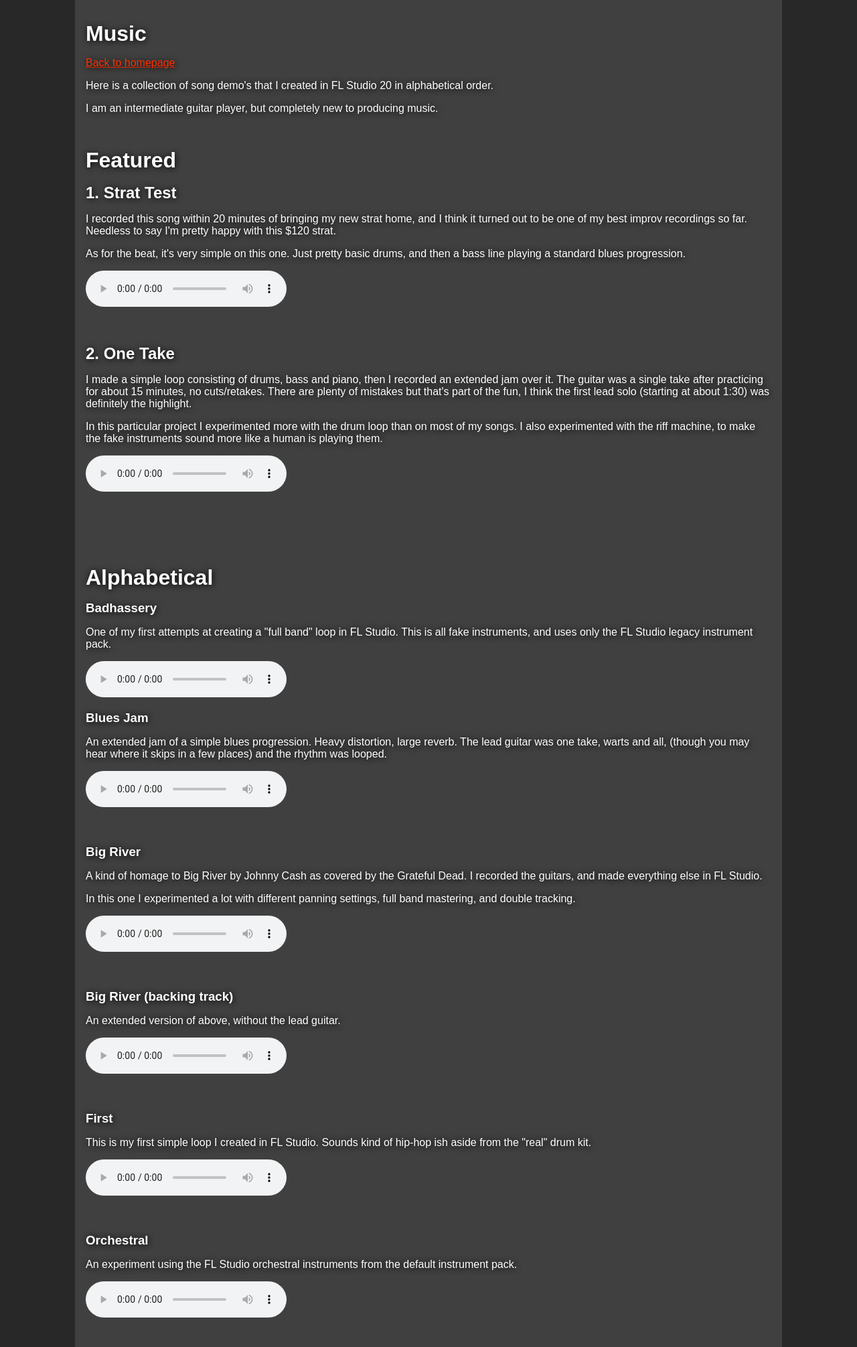
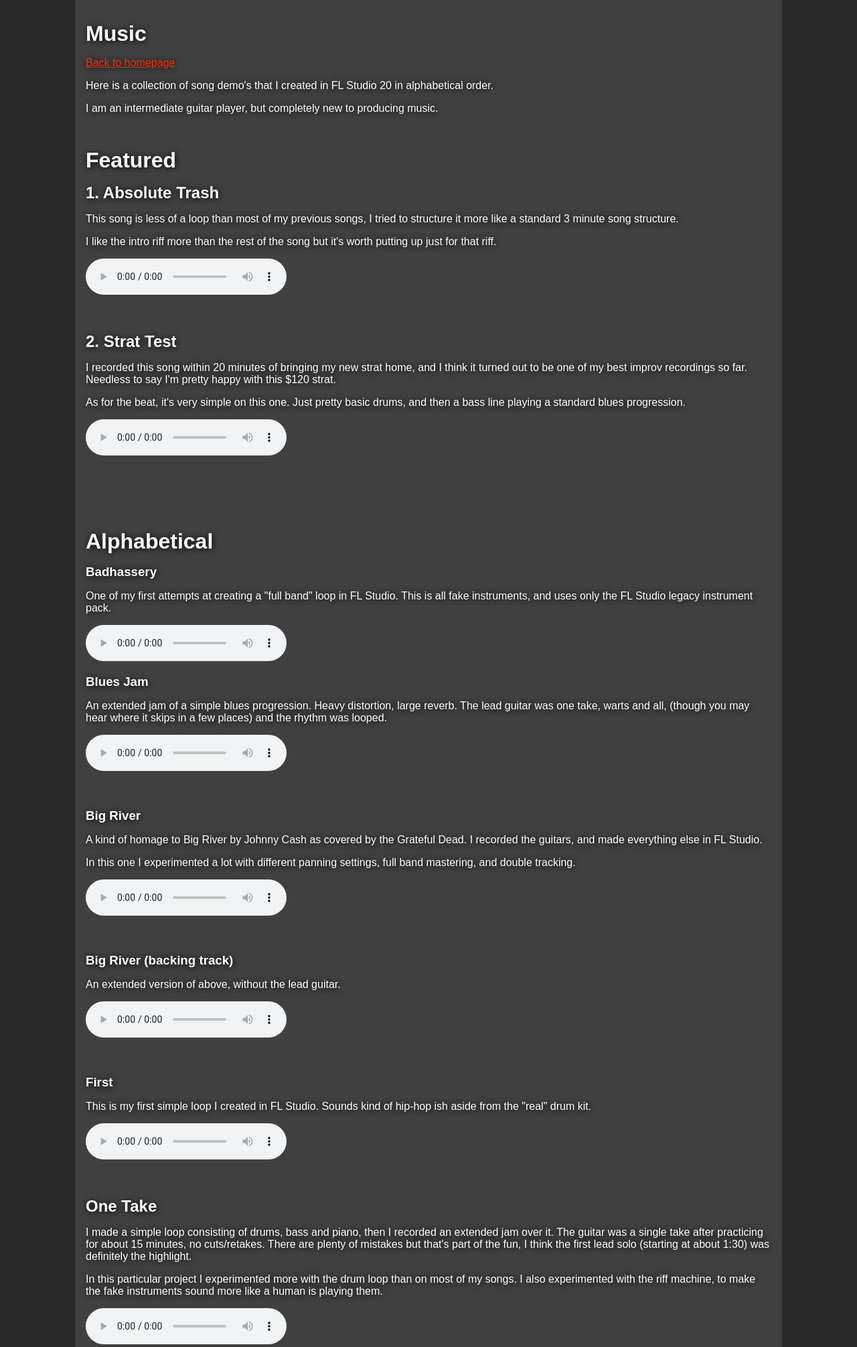
Before and after one commit to Punkweb/punkweb, a Django app: page /music/ in a window 1280 px wide. Shown: the top 2011 px of the page at 67% size. Run offline with Django 3.2, Linux system fonts and the light colour scheme; parts of the project's set-up code (start-up, migrations or seed data) failed here and were passed over.

Commit message:
Added "absolute trash" song

```diff
--- a/punkweb/templates/punkweb/music.html
+++ b/punkweb/templates/punkweb/music-list.html
@@ -54,21 +54,18 @@
       <p>I am an intermediate guitar player, but completely new to producing music.</p>
       <br />
       <h1>Featured</h1>
-      <h2>1. Strat Test</h2>
+      <h2>1. Absolute Trash</h2>
+      <p>This song is less of a loop than most of my previous songs, I tried to structure it more like a standard 3 minute song structure.</p>
+      <p>I like the intro riff more than the rest of the song but it's worth putting up just for that riff.</p>
+      <audio controls src="{% static 'punkweb/music/absolute_trash.mp3' %}">
+        Your browser does not support the audio element.
+      </audio>
+      <br /><br /><br />
+      <h2>2. Strat Test</h2>
       <p>I recorded this song within 20 minutes of bringing my new strat home, and I think it turned out to be one of my best improv recordings so far.
         Needless to say I'm pretty happy with this $120 strat.</p>
       <p>As for the beat, it's very simple on this one.  Just pretty basic drums, and then a bass line playing a standard blues progression.</p>
       <audio controls src="{% static 'punkweb/music/5minStrat.mp3' %}">
-        Your browser does not support the audio element.
-      </audio>
-      <br /><br /><br />
-      <h2>2. One Take</h2>
-      <p>I made a simple loop consisting of drums, bass and piano, then I recorded an extended jam over it.
-        The guitar was a single take after practicing for about 15 minutes, no cuts/retakes.  There are plenty of mistakes but that's part of the fun, I think the first lead solo (starting at about 1:30) was definitely the highlight.
-      </p>
-      <p>In this particular project I experimented more with the drum loop than on most of my songs.
-        I also experimented with the riff machine, to make the fake instruments sound more like a human is playing them.</p>
-      <audio controls src="{% static 'punkweb/music/onetake.mp3' %}">
         Your browser does not support the audio element.
       </audio>
       <br /><br /><br /><br /><br /><br />
@@ -101,6 +98,16 @@
       <h3>First</h3>
       <p>This is my first simple loop I created in FL Studio.  Sounds kind of hip-hop ish aside from the "real" drum kit.</p>
       <audio controls src="{% static 'punkweb/music/first.mp3' %}">
+        Your browser does not support the audio element.
+      </audio>
+      <br /><br /><br />
+      <h2>One Take</h2>
+      <p>I made a simple loop consisting of drums, bass and piano, then I recorded an extended jam over it.
+        The guitar was a single take after practicing for about 15 minutes, no cuts/retakes.  There are plenty of mistakes but that's part of the fun, I think the first lead solo (starting at about 1:30) was definitely the highlight.
+      </p>
+      <p>In this particular project I experimented more with the drum loop than on most of my songs.
+        I also experimented with the riff machine, to make the fake instruments sound more like a human is playing them.</p>
+      <audio controls src="{% static 'punkweb/music/onetake.mp3' %}">
         Your browser does not support the audio element.
       </audio>
       <br /><br /><br />
--- a/punkweb/urls.py
+++ b/punkweb/urls.py
@@ -37,7 +37,7 @@ urlpatterns = [
     url(r'^game/$', views.shietyshooter_view, name='game'),
     url(r'^shietyshooter/$', views.shietyshooter_view, name='shietyshooter'),
     url(r'^diablo/$', views.diablo_view, name='diablo'),
-    url(r'^music/$', views.music_view, name='music'),
+    url(r'^music/$', views.music_list_view, name='music'),
 ]
 
 urlpatterns += staticfiles_urlpatterns()
--- a/punkweb/views.py
+++ b/punkweb/views.py
@@ -17,5 +17,5 @@ def diablo_view(request):
     return render(request, 'punkweb/diablo.html', {})
 
 
-def music_view(request):
-    return render(request, 'punkweb/music.html', {})
+def music_list_view(request):
+    return render(request, 'punkweb/music-list.html', {})
```
Also changed, not shown: 1 other file.
